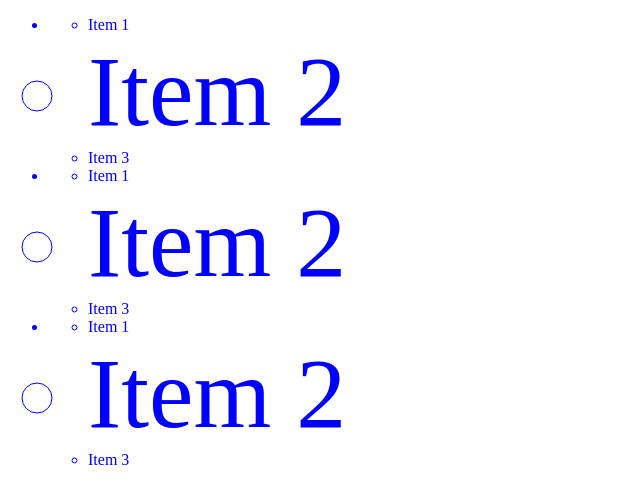
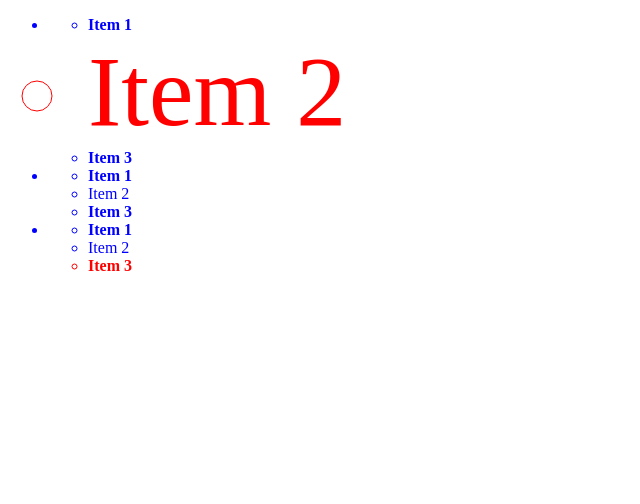
Before and after one commit to Vallentas/Klases-Darbas, a PHP site: page / in a window 1280 px wide. Shown: the top 504 px of the page, without its empty margins (0-640 px from the left). Run offline with PHP 8.4, Linux system fonts and the light colour scheme.

Commit message:
css 1 dalis

```diff
--- a/public_html/css/pastorinimas.css
+++ b/public_html/css/pastorinimas.css
@@ -1,9 +1,15 @@
 
-ul {
+ul{
 
-    color: blue;
-}
-ul li li:nth-child(2)
+    color: blue; }
+.first li:nth-child(2)
 {
     font-size: 100px;
+    color:red;
 }
+.third li:last-child {
+    color:red;
+}
+ul li ul li:nth-of-type(odd){
+    font-weight: bold;
+}
--- a/public_html/index.html
+++ b/public_html/index.html
@@ -6,21 +6,21 @@
 <body>
 <ul>
     <li>
-        <ul>
+        <ul class="first">
             <li><span>Item 1</span></li>
             <li><span>Item 2</span></li>
             <li><span>Item 3</span></li>
         </ul>
     </li>
     <li>
-        <ul>
+        <ul class="second">
             <li><span>Item 1</span></li>
             <li><span>Item 2</span></li>
             <li><span>Item 3</span></li>
         </ul>
     </li>
     <li>
-        <ul>
+        <ul class="third">
             <li><span>Item 1</span></li>
             <li><span>Item 2</span></li>
             <li><span>Item 3</span></li>
```
